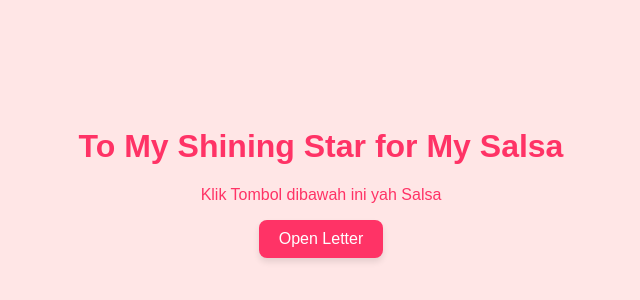
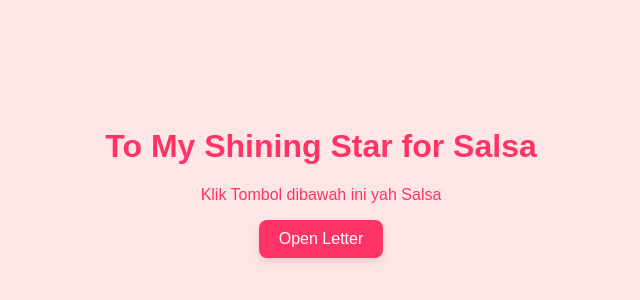
Before and after one commit to parizms/Formysaa, a plain HTML site: page index.html in a window 1280 px wide. Shown: the part 32-332 px from the top of the page, without its empty margins (319-959 px from the left). Drawn offline with Linux system fonts and the light colour scheme.

Commit message:
Update project

```diff
--- a/index.html
+++ b/index.html
@@ -8,7 +8,7 @@
 </head>
 <body>
     <div class="container">
-        <h1>To My Shining Star for My Salsa</h1>
+        <h1>To My Shining Star for Salsa</h1>
         <p id="message">Klik Tombol dibawah ini yah Salsa</p>
         <button id="showMessage" onclick="showLoveMessage()">Open Letter</button>
         <div id="loveMessage" class="hidden">
```
